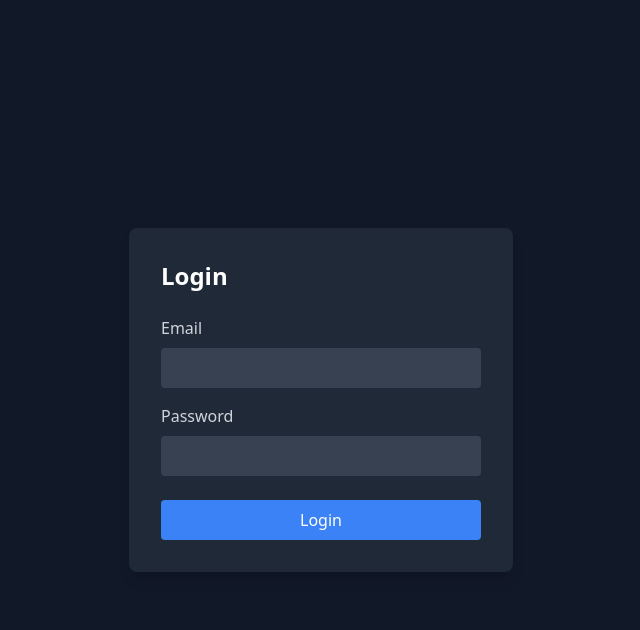
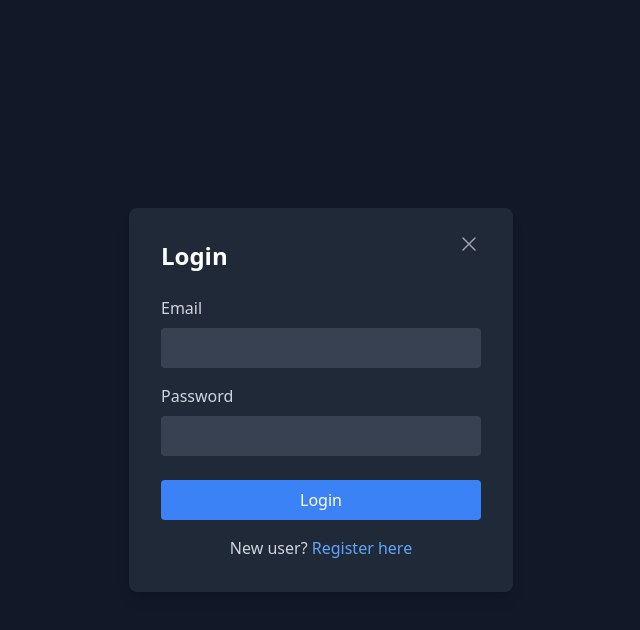
Before and after one commit to ESR-style/Expense-tracker, a React (Vite) app: page / in a window 1280 px wide. Both pictures are taken after a click on the button "Add Expense". Shown: the top 630 px of the page, without its empty margins (319-959 px from the left). Built offline with nearby package versions, Linux system fonts and the light colour scheme.

Commit message:
fixed navbar login bug

```diff
--- a/package.json
+++ b/package.json
@@ -10,6 +10,7 @@
     "preview": "vite preview"
   },
   "dependencies": {
+    "@heroicons/react": "^2.1.5",
     "react": "^18.3.1",
     "react-dom": "^18.3.1",
     "react-router-dom": "^6.27.0",
--- a/src/components/Login.jsx
+++ b/src/components/Login.jsx
@@ -1,6 +1,7 @@
 // src/components/Login.jsx
 import React, { useState } from 'react';
-import { useNavigate } from 'react-router-dom';
+import { useNavigate, Link } from 'react-router-dom';
+import { XMarkIcon } from '@heroicons/react/24/outline';
 
 const Login = () => {
   const [email, setEmail] = useState('');
@@ -26,16 +27,24 @@ const Login = () => {
         setError(data.error);
       }
     } catch (err) {
-      setError('Failed to login');
+      setError('Login failed. Please try again.');
     }
   };
 
   return (
     <div className="min-h-screen bg-gray-900 flex items-center justify-center">
       <div className="bg-gray-800 p-8 rounded-lg shadow-lg w-96">
-        <h2 className="text-2xl font-bold text-white mb-6">Login</h2>
-        {error && <p className="text-red-500 mb-4">{error}</p>}
-        <form onSubmit={handleSubmit}>
+        <form onSubmit={handleSubmit} className="relative">
+          <button
+            type="button"
+            onClick={() => navigate('/')}
+            className="absolute -top-2 right-0 text-gray-400 hover:text-white"
+            aria-label="Close"
+          >
+            <XMarkIcon className="h-6 w-6" />
+          </button>
+          <h2 className="text-2xl font-bold text-white mb-6">Login</h2>
+          {error && <p className="text-red-500 mb-4">{error}</p>}
           <div className="mb-4">
             <label className="block text-gray-300 mb-2" htmlFor="email">
               Email
@@ -68,6 +77,12 @@ const Login = () => {
           >
             Login
           </button>
+          <p className="text-gray-300 text-center mt-4">
+            New user?{' '}
+            <Link to="/register" className="text-blue-400 hover:text-blue-300">
+              Register here
+            </Link>
+          </p>
         </form>
       </div>
     </div>
--- a/src/components/Navbar.jsx
+++ b/src/components/Navbar.jsx
@@ -10,11 +10,19 @@ const Navbar = () => {
   const token = localStorage.getItem('token');
   const userName = localStorage.getItem('userName');
 
+  // Add a watch effect for userName changes
+  useEffect(() => {
+    if (!token) {
+      localStorage.removeItem('userName');
+    }
+  }, [token]);
+
   const handleLogout = () => {
     localStorage.removeItem('token');
     localStorage.removeItem('userName');
     navigate('/login');
     setIsProfileOpen(false);
+    setIsMobileMenuOpen(false);
   };
 
   useEffect(() => {
@@ -35,7 +43,7 @@ const Navbar = () => {
           <div className="flex items-center">
             <Link to="/" className="flex items-center">
               <span className="text-xl md:text-2xl font-bold bg-gradient-to-r from-blue-400 to-purple-500 text-transparent bg-clip-text hover:from-blue-500 hover:to-purple-600 transition duration-300">
-                SpendSage
+                SpendScope
               </span>
             </Link>
           </div>
@@ -56,7 +64,7 @@ const Navbar = () => {
           </div>
 
           <div className="flex items-center space-x-4">
-            {/* Profile Dropdown */}
+            {/* User Profile Dropdown */}
             <div className="relative" ref={dropdownRef}>
               <button
                 onClick={() => setIsProfileOpen(!isProfileOpen)}
@@ -66,7 +74,7 @@ const Navbar = () => {
                   <path d="M16 7a4 4 0 11-8 0 4 4 0 018 0zM12 14a7 7 0 00-7 7h14a7 7 0 00-7-7z"></path>
                 </svg>
                 {token && userName && (
-                  <span className="text-sm font-medium">{userName}</span>
+                  <span className="text-sm font-medium hidden md:block">{userName}</span>
                 )}
               </button>
 
@@ -122,6 +130,11 @@ const Navbar = () => {
       {/* Mobile Menu */}
       <div className={`${isMobileMenuOpen ? 'block' : 'hidden'} md:hidden`}>
         <div className="px-2 pt-2 pb-3 space-y-1 sm:px-3">
+          {token && userName && (
+            <div className="px-3 py-2 text-gray-400 font-medium border-b border-gray-700 mb-2">
+              {userName}
+            </div>
+          )}
           <Link to="/"
             className="block text-gray-300 hover:text-white px-3 py-2 rounded-md text-base font-medium"
             onClick={() => setIsMobileMenuOpen(false)}
@@ -140,15 +153,24 @@ const Navbar = () => {
           >
             Analytics
           </Link>
-          {!token && (
+          {token ? (
+            <button
+              onClick={handleLogout}
+              className="block w-full text-left text-gray-300 hover:text-white px-3 py-2 rounded-md text-base font-medium"
+            >
+              Logout
+            </button>
+          ) : (
             <>
-              <Link to="/login"
+              <Link
+                to="/login"
                 className="block text-gray-300 hover:text-white px-3 py-2 rounded-md text-base font-medium"
                 onClick={() => setIsMobileMenuOpen(false)}
               >
                 Login
               </Link>
-              <Link to="/register"
+              <Link
+                to="/register"
                 className="block text-gray-300 hover:text-white px-3 py-2 rounded-md text-base font-medium"
                 onClick={() => setIsMobileMenuOpen(false)}
               >
@@ -159,7 +181,7 @@ const Navbar = () => {
         </div>
       </div>
     </nav>
-  )
-}
+  );
+};
 
-export default Navbar
+export default Navbar;
--- a/src/components/Register.jsx
+++ b/src/components/Register.jsx
@@ -1,6 +1,7 @@
 // src/components/Register.jsx
 import React, { useState } from 'react';
-import { useNavigate } from 'react-router-dom';
+import { useNavigate, Link } from 'react-router-dom';
+import { XMarkIcon } from '@heroicons/react/24/outline';
 
 const Register = () => {
   const [name, setName] = useState('');
@@ -33,9 +34,17 @@ const Register = () => {
   return (
     <div className="min-h-screen bg-gray-900 flex items-center justify-center">
       <div className="bg-gray-800 p-8 rounded-lg shadow-lg w-96">
-        <h2 className="text-2xl font-bold text-white mb-6">Register</h2>
-        {error && <p className="text-red-500 mb-4">{error}</p>}
-        <form onSubmit={handleSubmit}>
+        <form onSubmit={handleSubmit} className="relative">
+          <button
+            type="button"
+            onClick={() => navigate('/')}
+            className="absolute -top-2 right-0 text-gray-400 hover:text-white"
+            aria-label="Close"
+          >
+            <XMarkIcon className="h-6 w-6" />
+          </button>
+          <h2 className="text-2xl font-bold text-white mb-6">Register</h2>
+          {error && <p className="text-red-500 mb-4">{error}</p>}
           <div className="mb-4">
             <label className="block text-gray-300 mb-2" htmlFor="name">
               Name
@@ -81,6 +90,12 @@ const Register = () => {
           >
             Register
           </button>
+          <p className="text-gray-300 text-center mt-4">
+            Already have an account?{' '}
+            <Link to="/login" className="text-blue-400 hover:text-blue-300">
+              Login here
+            </Link>
+          </p>
         </form>
       </div>
     </div>
```
Also changed, not shown: 1 other file (tests, documents, lock files or other folders).
